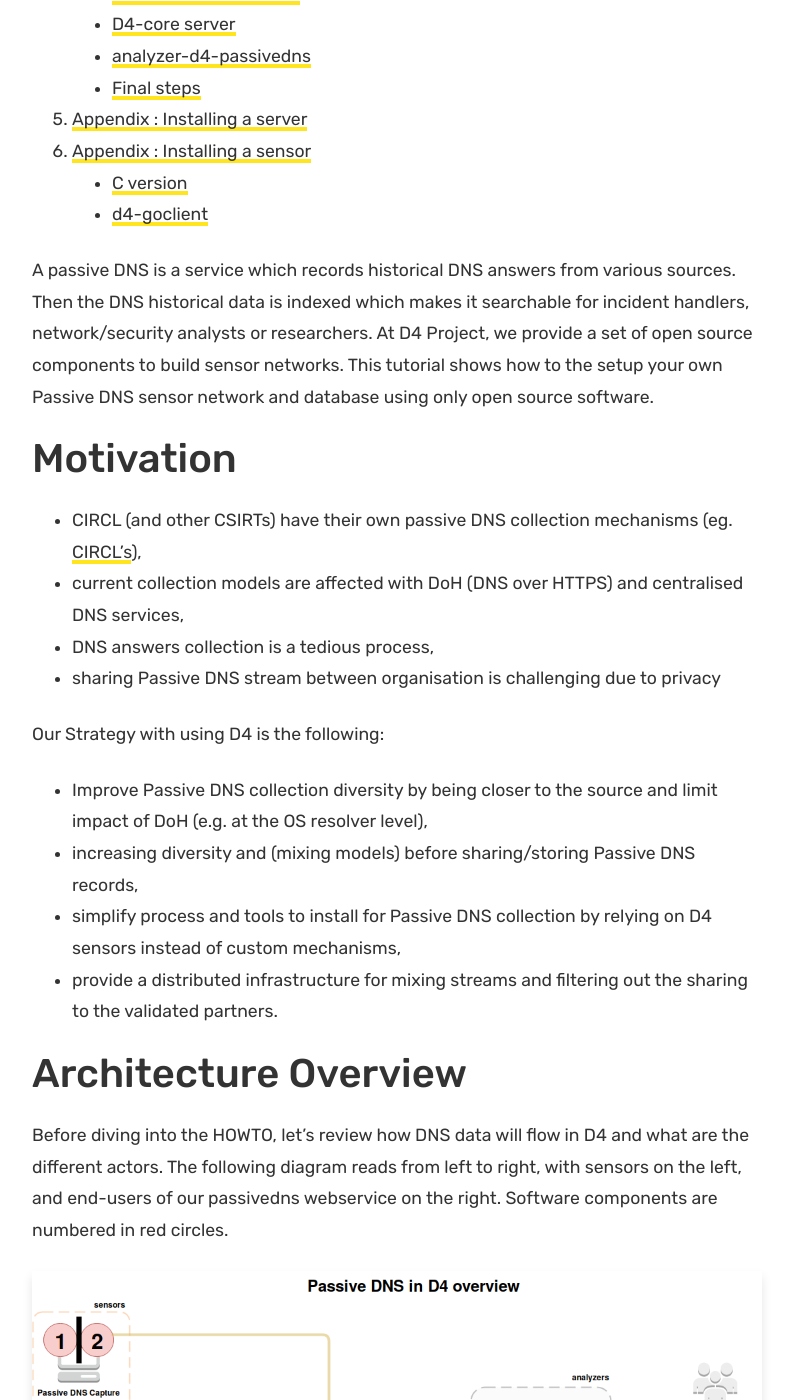
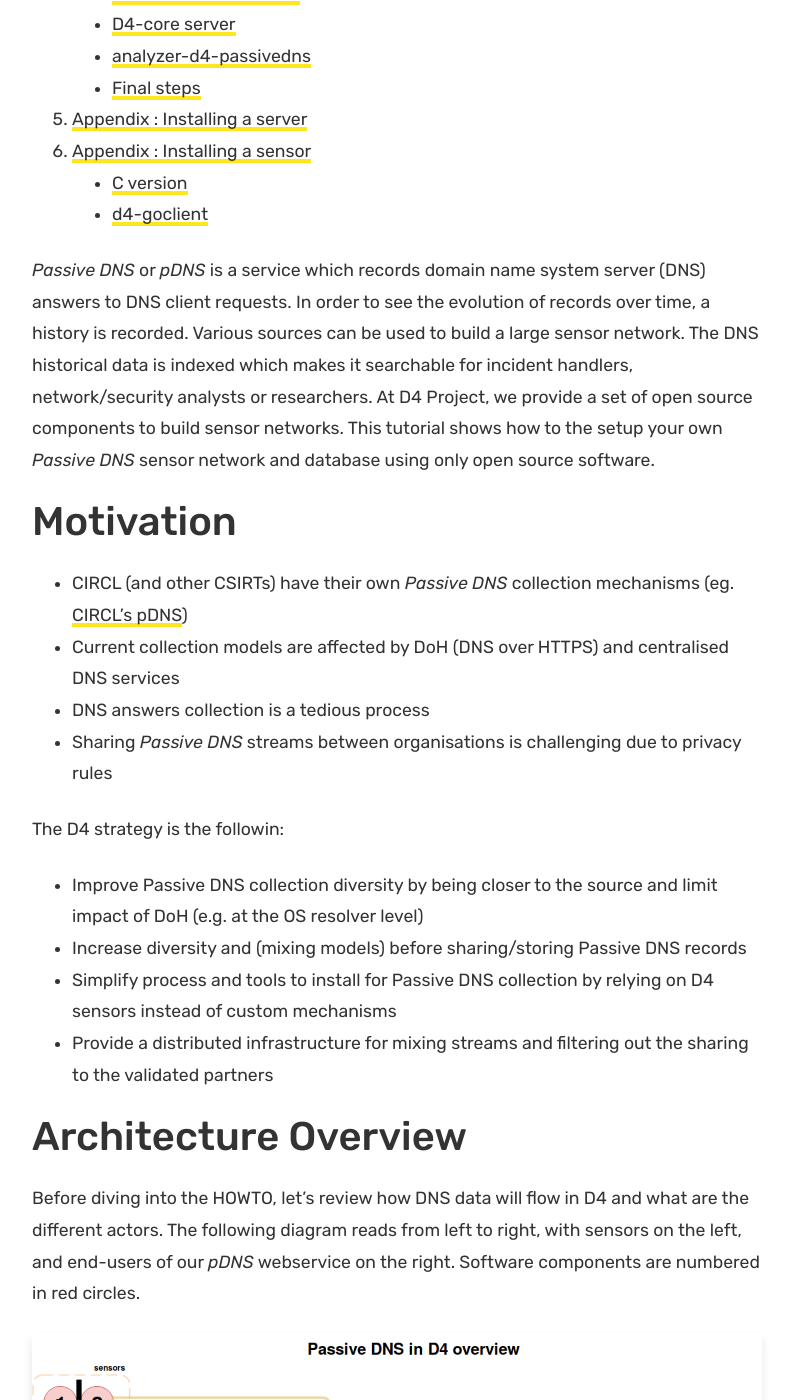
Before and after one commit to D4-project/d4-website, a Jekyll site: the page built from _posts/2019-05-28-passive-dns-tutorial.md, in a window 1280 px wide and 1400 px high, scrolled down 694 px. Shown: the whole window, without its empty margins (433-1223 px from the left). Built offline with Jekyll 4.4.1, drawn with Linux system fonts in a browser that asks for light colours; some of the changed text lies outside the part shown.

Commit message:
some changes

````diff
--- a/_posts/2019-05-28-passive-dns-tutorial.md
+++ b/_posts/2019-05-28-passive-dns-tutorial.md
@@ -21,23 +21,23 @@
     1.  [C version](#orga42d98c)
     2.  [d4-goclient](#org167865b)
 
-A passive DNS is a service which records historical DNS answers from various sources. Then the DNS historical data is indexed which makes it searchable for incident handlers, network/security analysts or researchers. At D4 Project, we provide a set of open source components to build sensor networks. This tutorial shows how to the setup your own Passive DNS sensor network and database using only open source software.
+*Passive DNS* or *pDNS* is a service which records domain name system server (DNS) answers to DNS client requests. In order to see the evolution of records over time, a history is recorded. Various sources can be used to build a large sensor network. The DNS historical data is indexed which makes it searchable for incident handlers, network/security analysts or researchers. At D4 Project, we provide a set of open source components to build sensor networks. This tutorial shows how to the setup your own *Passive DNS* sensor network and database using only open source software.
 
 <a id="org363a15f"></a>
 
 # Motivation
 
--   CIRCL (and other CSIRTs) have their own passive DNS collection mechanisms (eg. [CIRCL's](https://www.circl.lu/services/passive-dns)),
--   current collection models are affected with DoH (DNS over HTTPS) and centralised DNS services,
--   DNS answers collection is a tedious process,
--   sharing Passive DNS stream between organisation is challenging due to privacy
+-   CIRCL (and other CSIRTs) have their own *Passive DNS* collection mechanisms (eg. [CIRCL's pDNS](https://www.circl.lu/services/passive-dns))
+-   Current collection models are affected by DoH (DNS over HTTPS) and centralised DNS services
+-   DNS answers collection is a tedious process
+-   Sharing *Passive DNS* streams between organisations is challenging due to privacy rules
 
-Our Strategy with using D4 is the following:
+The D4 strategy is the followin:
 
--   Improve Passive DNS collection diversity by being closer to the source and limit impact of DoH (e.g. at the OS resolver level),
--   increasing diversity and (mixing models) before sharing/storing Passive DNS records,
--   simplify process and tools to install for Passive DNS collection by relying on D4 sensors instead of custom mechanisms,
--   provide a distributed infrastructure for mixing streams and filtering out the sharing to the validated partners.
+-   Improve Passive DNS collection diversity by being closer to the source and limit impact of DoH (e.g. at the OS resolver level)
+-   Increase diversity and (mixing models) before sharing/storing Passive DNS records
+-   Simplify process and tools to install for Passive DNS collection by relying on D4 sensors instead of custom mechanisms
+-   Provide a distributed infrastructure for mixing streams and filtering out the sharing to the validated partners
 
 
 <a id="org3bd102e"></a>
@@ -46,12 +46,12 @@
 
 Before diving into the HOWTO, let's review how DNS data will flow in D4 and what
 are the different actors. The following diagram reads from left to right, with
-sensors on the left, and end-users of our passivedns webservice on the right.
+sensors on the left, and end-users of our *pDNS* webservice on the right.
 Software components are numbered in red circles.
 
 ![img](/assets/images/pdns-d4.png "Passive DNS on D4")
 
-The following table sums up D4'architecture and how its components interact:
+The following table sums up the D4 architecture and how its components interact:
 
 <table border="2" cellspacing="0" cellpadding="6" rules="groups" frame="hsides">
 
@@ -106,14 +106,15 @@
 # Preparation
 
 We distribute a Virtual Machine (VM) for this tutorial (tested under Virtual Box
-6.0&#x2013;please don't use this in production): [click here](https://www.circl.lu/assets/files/D4_DEMO.ova)
+6.0&#x2013;please don't use this in production): [Please download from here](https://www.circl.lu/assets/files/D4_DEMO.ova)
 
-    ff215397d757b6dc6351f84c18884383fb5fc5fe1613e42ff6e996327c40b2a7  D4_DEMO.ova
+```
+ff215397d757b6dc6351f84c18884383fb5fc5fe1613e42ff6e996327c40b2a7  D4_DEMO.ova
+```
 
-To install your own D4-PassiveDNS instance in production follow the Appendix and
-this end of this page.
+To install your own D4-PassiveDNS instance in production follow the Appendix at the end of this page.
 
-The functioning of D4 requires the opening of several ports on the VM, here is
+This D4 set-up requires several ports on the VM being opened. Here is
 the current setup after importing the .ova file into Virtual Box (VB):
 
 <table border="2" cellspacing="0" cellpadding="6" rules="groups" frame="hsides">
@@ -163,7 +164,7 @@
 
 
 <tr>
-<td class="org-left">D4 server - passive DNS lookup</td>
+<td class="org-left">D4 server - Passive DNS lookup</td>
 <td class="org-right">127.0.0.1</td>
 <td class="org-right">8400</td>
 <td class="org-right">8400</td>
@@ -172,20 +173,23 @@
 </table>
 
 This VM already contains all the needed D4 components, that we will now
-configure to set up a full D4-PassiveDNS chain.
+configure to set up a full `D4-PassiveDNS` chain.
 
 For testing purpose (generate DNS traffic inside the guest VM), we will use SSH
 as a SOCKS5 proxy. Fire up the VM and use a terminal to reach it from the host:
 
-    ssh -D 1337 -E /dev/null d4@127.0.0.1 -p 2222 #d4's account password is 'Password1234'.
+```bash
+ssh -D 1337 -E /dev/null d4@127.0.0.1 -p 2222 #d4's account password is 'Password1234'.
+```
 
-You can use can use this terminal to interact with the VM, the SOCKS proxy will
+You can use this terminal to interact with the VM. The SOCKS proxy will
 stay accessible as long as this SSH connection remains open.
 
 To use this proxy with any web browser, for instance chromium:
 
-    chromium --proxy-server="socks5://127.0.0.1:1337" --proxy-bypass-list="<-loopback>"
-
+```bash
+chromium --proxy-server="socks5://127.0.0.1:1337" --proxy-bypass-list="<-loopback>"
+```
 
 <a id="orgec39e5c"></a>
 
@@ -197,18 +201,22 @@
 ## Passive DNS Collection
 
 Two components are used for the collection: [passivedns](https://github.com/gamelinux/passivedns) and [d4-goclient](https://github.com/D4-project/d4-goclient).
-passivedns is installed system-wide, for demonstration purpose launch passivedns
+`passivedns` is installed system-wide, for demonstration purpose launch passivedns
 using the following command:
 
-    sudo passivedns -i eth0 -l /dev/stdout
+```bash
+sudo passivedns -i eth0 -l /dev/stdout
+```
 
 Use your proxied web-browser (set up as explained above) to see the passivedns
 records printing on screen in the following form:
 
-    1558960214.117262||10.0.2.15||10.0.2.3||IN||hubt.pornhub.com.||CNAME||hubtraffic.com.||3600||1
+```
+1558960214.117262||10.0.2.15||10.0.2.3||IN||hubt.pornhub.com.||CNAME||hubtraffic.com.||3600||1
+```
 
-The output of this command will be piped into d4-goclient, but we need to specify the correct parameters to reach the server.
-Fortunately, the configuration is already done in ~/go/src/github.com/D4-project/d4-goclient/conf.vbox/
+The output of this command will be piped into `d4-goclient`, but we need to specify the correct parameters to reach the server.
+Fortunately, the configuration is already done in `~/go/src/github.com/D4-project/d4-goclient/conf.vbox/`
 Each of these parameter is written in a file with the same name. These are detailed in the following table:
 
 <table border="2" cellspacing="0" cellpadding="6" rules="groups" frame="hsides">
@@ -280,23 +288,27 @@
 </tbody>
 </table>
 
-We can now point this configuration to the d4-goclient by using the -c flag, and
+We can now point this configuration to the `d4-goclient` by using the `-c` flag, and
 combine both commands:
 
-    cd ~/go/src/github.com/D4-project/d4-goclient
-    sudo passivedns -i eth0 -l /dev/stdout | ./d4-amd64l -c conf.vbox
+```bash
+cd ~/go/src/github.com/D4-project/d4-goclient
+sudo passivedns -i eth0 -l /dev/stdout | ./d4-amd64l -c conf.vbox
+```
 
-**Protip**: change the destination to stdout to observe D4 protocol at work!
+**Protip**: change the destination to `stdout` to observe D4 protocol at work!
 
-**Protip**: for more convenience, you can prefer launching this task in a screen:
+**Protip**: for more convenience, you can prefer launching this task in a `screen`:
 
-    cd ~/go/src/github.com/D4-project/d4-goclient
-    screen -dmS "pdns-collection"
-    screen -S "pdns-collection" -X screen -t "collection" bash -c "sudo passivedns -i eth0 -l /dev/stdout | ./d4-amd64l -c conf.vbox; read x;"
+```bash
+cd ~/go/src/github.com/D4-project/d4-goclient
+screen -dmS "pdns-collection"
+screen -S "pdns-collection" -X screen -t "collection" bash -c "sudo passivedns -i eth0 -l /dev/stdout | ./d4-amd64l -c conf.vbox; read x;"
+```
 
 If you are only interested into how to set up a D4 sensor **congratulations!** you
-are done, your sensor is streaming its passivedns capture to the specified D4
-server (**contact us at info@circl.lu if you want to push on ours!**).
+are done, your sensor is streaming its *pDNS* capture to the specified D4
+server (**contact us at info@circl.lu if you want to push to ours!**).
 
 
 <a id="orgfb19cd2"></a>
@@ -304,9 +316,9 @@
 ## D4-core server
 
 [D4-core server](https://github.com/D4-project/d4-core) is in charge of managing sensors and analyzers. Point a
-non-proxied web browser to the following address: <http://127.0.0.1:7000> to reach
+non-proxied web browser to the following address: `http://127.0.0.1:7000` to reach
 it. In the following view, D4-server lists numbers of packets received by D4
-packets type and sensor uuid:
+packets type and sensor UUID:
 
 ![img](/assets/images/sensors.png "D4-server landing-page")
 
@@ -315,18 +327,17 @@
 
 ![img](/assets/images/status.png "D4-server sensor-status page")
 
-Clicking on the uuid leads to the detailed status page of a sensor, along with
+Clicking on the UUID leads to the detailed status page of a sensor, along with
 some statistics on various available server commands:
 
 ![img](/assets/images/sensor_detail.png "D4-server detailed sensor-status page")
 
-What is of interest of for us now is located under the "server management" page.
+What we are interested in right now is located under the *server management* page.
 
-What we need to do here is to create a redis queue that will be the link between
-the d4-server worker (remember the #3 up there on the first diagram) that
+What we need to do here is to create a `Redis` queue that will be the link between
+the `d4-server` worker (remember the #3 up there on the first diagram) that
 unpacks D4 type 8 packets, and analyzer-d4-passivedns (4). In order to create
-this queue, scroll down the page and locate the "Add New
-Analyzer Queue" box:
+this queue, scroll down the page and locate the *Add New Analyzer Queue* box:
 
 ![img](/assets/images/queue.png "Adding an analyzer queue")
 
@@ -373,32 +384,32 @@
 </tbody>
 </table>
 
-Note that you can create duplicate redis queues and that analyzers will fetch
-from. Input a informative description in the description field is a good idea
-for not losing track of what is going on your server.
+Note that you can create duplicate `Redis` queues and that analyzers will fetch
+from. Enter an informative description in the description field is a good idea
+for not losing track of what is going on on your server.
 
 
 <a id="org907c1ab"></a>
 
 ## analyzer-d4-passivedns
 
-Now that the redis queue is ready to be used by our analyzer, we need set it up
-to use it. [Analyzer-d4-passivedns](https://github.com/D4-project/analyzer-d4-passivedns) is located in d4's HOME. cd to
-~/analyzer-d4-passivedns/etc to modify analyzer.conf (vim and nano are
-installed):
+Now that the `Redis` queue is ready to be used by our analyzer, we need to set it up
+to use it. [Analyzer-d4-passivedns](https://github.com/D4-project/analyzer-d4-passivedns) is located in d4's home directory. cd to `~/analyzer-d4-passivedns/etc` to modify `analyzer.conf` (vim and nano are installed):
 
-    [global]
-    my-uuid = uuidthatappearinthed4interface
-    d4-server = 127.0.0.1:6380
-    # INFO|DEBUG
-    logging-level = INFO
+```ini
+[global]
+my-uuid = uuidthatappearinthed4interface
+d4-server = 127.0.0.1:6380
+# INFO|DEBUG
+logging-level = INFO
+```
 
-Copy-paste the uuid of the Redis queue you just created for your analyzer.
+Copy and paste the UUID of the `Redis` queue you just created for your analyzer.
 
 ![img](/assets/images/uuid.png "Adding an analyzer queue")
 
 If you browse a website using your proxied web browser, you should see items
-populating this redis queue. This counter will soon decrease to 0 as we will
+populating this `Redis` queue. This counter will soon decrease to 0 as we will
 launch the analyzer that will consume these items.
 
 
@@ -406,27 +417,31 @@
 
 ## Final steps
 
-Now that everything is in place. We need to launch the analyzer.
-Execute the launch-server.sh script located under ~/analyzer-d4-passivedns.
-This will create screen session called pdns with the passivedns executables in tabs.
+Now that everything is in place, we need to launch the analyzer.
+Execute the `launch-server.sh` script located under `~/analyzer-d4-passivedns`.
+This will create a `screen` session called `pdns` with the *passivedns* executables in tabs.
 
-    cd ~/analyzer-d4-passivedns
-    ./launch_server.py
+```bash
+cd ~/analyzer-d4-passivedns
+./launch_server.py
+```
 
-**Protip**: You can reattach screen and navigate tabs:
+**Protip**: You can reattach `screen` and navigate tabs:
 
-    screen -r pdns # reatach detached screen
-    # Use Ctrl+a " to switch tabs
-    # Use Ctrl+a d to detach the current screen
+```bash
+screen -r pdns # reatach detached screen
+# Use Ctrl+a " to switch tabs
+# Use Ctrl+a d to detach the current screen
+```
 
-By pointing your webbrowser to <http://127.0.0.1:7000/server_management> you can
+By pointing your webbrowser to `http://127.0.0.1:7000/server_management` you can
 observe that the analyzer queue is now emptied as soon as new entries enter the
 queue:
 
 ![img](/assets/images/emptyqueue.png "Adding an analyzer queue")
 
-All passive DNS records corresponding to the domains that have been resolved by
-the Guest VM are now accessible through the passive DNS REST API ([see IETF draft
+All *pDNS* records corresponding to the domains that have been resolved by
+the Guest VM are now accessible through the *pDNS* REST API ([see IETF draft
 on Passive DNS Common Output Format for details](https://tools.ietf.org/html/draft-dulaunoy-dnsop-passive-dns-cof-06)):
 
 ![img](/assets/images/pdnsquery.png)
@@ -436,49 +451,55 @@
 
 # Appendix : Installing a server
 
-For the people that wish to host their own server on a proper VM/machine we go
+For those people who wish to host their own server on a dedicated VM or physical machine we go
 through the server installation process (as it is detailed in [d4-core project
 repository](https://github.com/D4-project/d4-core/tree/master/server))
 
-The server requires having python 3.6 on a GNU/Linux distro (alas we only tested on debian and ubuntu so far).
-To install the server follow these steps:
+The server requires having *Python 3.6* on a *GNU/Linux* distribution (however, we only tested on *Debian* and *Ubuntu* so far).
+To install the server, follow these steps:
 
-    git clone https://github.com/D4-project/d4-core.git
-    cd d4-core/server
-    ./install_server.sh
-    cd gen_cert
-    ./gen_root.sh
-    ./gen_cert.sh
-    cd ..
-    ./LAUNCH.sh -l
+```bash
+git clone https://github.com/D4-project/d4-core.git
+cd d4-core/server
+./install_server.sh
+cd gen_cert
+./gen_root.sh
+./gen_cert.sh
+cd ..
+./LAUNCH.sh -l
+```
 
-The last step launches the required server components in screen that one can list/reattach using:
+The last step launches the required server components in `screen` that one can list/reattach using:
 
-    screen -ls #list available screens
-    screen -r Flask_D4 #reattach Flask_D4 screen, output of the web server
-    screen -r Workers_D4 #reattach Workers', all worker debugging output
-    screen -r Server_D4 #reattach Server's, d4 decapsulation output errors
-    screen -r Redis_D4 #reattach Redis's, db
+```bash
+screen -ls #list available screens
+screen -r Flask_D4 #reattach Flask_D4 screen, output of the web server
+screen -r Workers_D4 #reattach Workers', all worker debugging output
+screen -r Server_D4 #reattach Server's, d4 decapsulation output errors
+screen -r Redis_D4 #reattach Redis's, db
+```
 
 **Protip**: most of our screen sessions have tabs (navigate using ctrl+a ")
 
-All logs are located in ./logs
+All logs are located in `./logs`
 
 To kill the server use:
 
-    ./LAUNCH.sh -k
+```bash
+./LAUNCH.sh -k
+```
 
 # Conclusion
 
-This tutorial gives the basis to setup a simple and complete sensor network relying on D4 Project software along with existing open source tools. Our objective is to open the gate to new ideas of collection, analysis and sharing. Don't hesitate to reach out to us if you have any ideas, remarks or feedback.
+This tutorial gives the basis to setup a simple and complete sensor network relying on *D4 Project software* along with existing open source tools. Our objective is to open the gate to new ideas of collection, analysis and sharing. Don't hesitate to reach out to us if you have any ideas, remarks or feedback.
 
 <a id="org3959502"></a>
 
-# Appendix : Installing a sensor
+# Appendix: Installing a sensor
 
 There are two clients available for creating a D4 sensor:
 
--   the one included in [d4-core](https://github.com/D4-project/d4-core/tree/master/client), written in C,
+-   the one included in [d4-core](https://github.com/D4-project/d4-core/tree/master/client), written in C
 -   [d4-goclient](https://github.com/D4-project/d4-goclient) that you already used during this tutorial.
 
 
@@ -487,43 +508,50 @@
 ## C version
 
 This client has already been successfully tested under linux/amd64 and
-openbsd/amd64 systems to stream data from Unix Standard Input. The main
+openbsd/amd64 systems to stream data from Unix standard input. The main
 advantage of this implementation is that it is lighweight (~37KB), and only does
 D4 encapsulation (so it is easier to audit).
 
 To install the C client, do the following:
 
-    git clone https://github.com/D4-project/d4-core
-    cd client/
-    git submodule init
-    git submodule update
-    make d4
+```bash
+git clone https://github.com/D4-project/d4-core
+cd client/
+git submodule init
+git submodule update
+make d4
+```
 
-The config files work in the same manner as the Go client. The main different is
-that the C client does not provide TLS connectivity by itself.
+The config files work in the same manner as the *Go client*. The main different is
+that the *C client* does not provide TLS connectivity by itself.
 
 Therefore in order to ship D4 encapsulated data to a remote server, one needs to
-pipe the output of the client into socat or netcat:
+pipe the output of the client into `socat` or `netcat`:
 
-    # conf/destination is set to stdout
-    sudo passivedns -i eth0 -l /dev/stdout | ./d4 -c ./conf | socat - OPENSSL-CONNECT:$D4-SERVER-IP-ADDRESS:$PORT,verify=0
-
+```bash
+# conf/destination is set to stdout
+sudo passivedns -i eth0 -l /dev/stdout | ./d4 -c ./conf | socat - OPENSSL-CONNECT:$D4-SERVER-IP-ADDRESS:$PORT,verify=0
+```
 
 <a id="org167865b"></a>
 
 ## d4-goclient
 
-The Golang client is much heavier but also provides more features out of the box
-(eg. tls, retries on disconnect, etc.). The main advantage of this client is its
+The *Golang client* provides more features out of the box
+(eg. TLS, retries on disconnect, etc.). The main advantage of this client is its
 portability across architectures and operating systems.
 
-To install the Go client, do the following:
+To install the *Go client*, do the following:
 
-    go get github.com/satori/go.uuid
-    go get github.com/D4-project/d4-goclient
-    make amd64l # for amd64
+```bash
+go get github.com/satori/go.uuid
+go get github.com/D4-project/d4-goclient
+make amd64l # for amd64
+```
 
-To compile easily for other arch/os, one can rely on [gox](https://github.com/mitchellh/gox):
+To compile easily for other architectures and operating systems, one can rely on [gox](https://github.com/mitchellh/gox):
 
-    go get github.com/mitchellh/gox
-    gox
+```bash
+go get github.com/mitchellh/gox
+gox
+```
````
